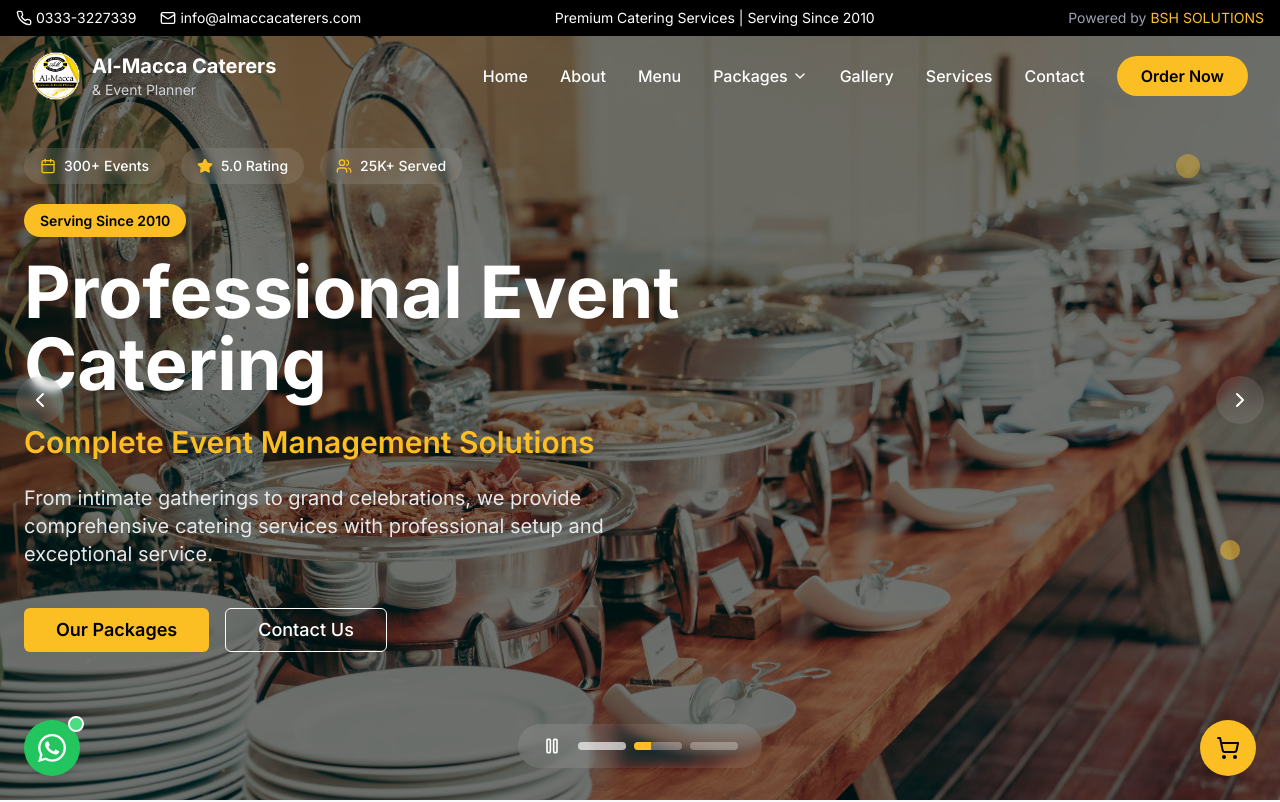
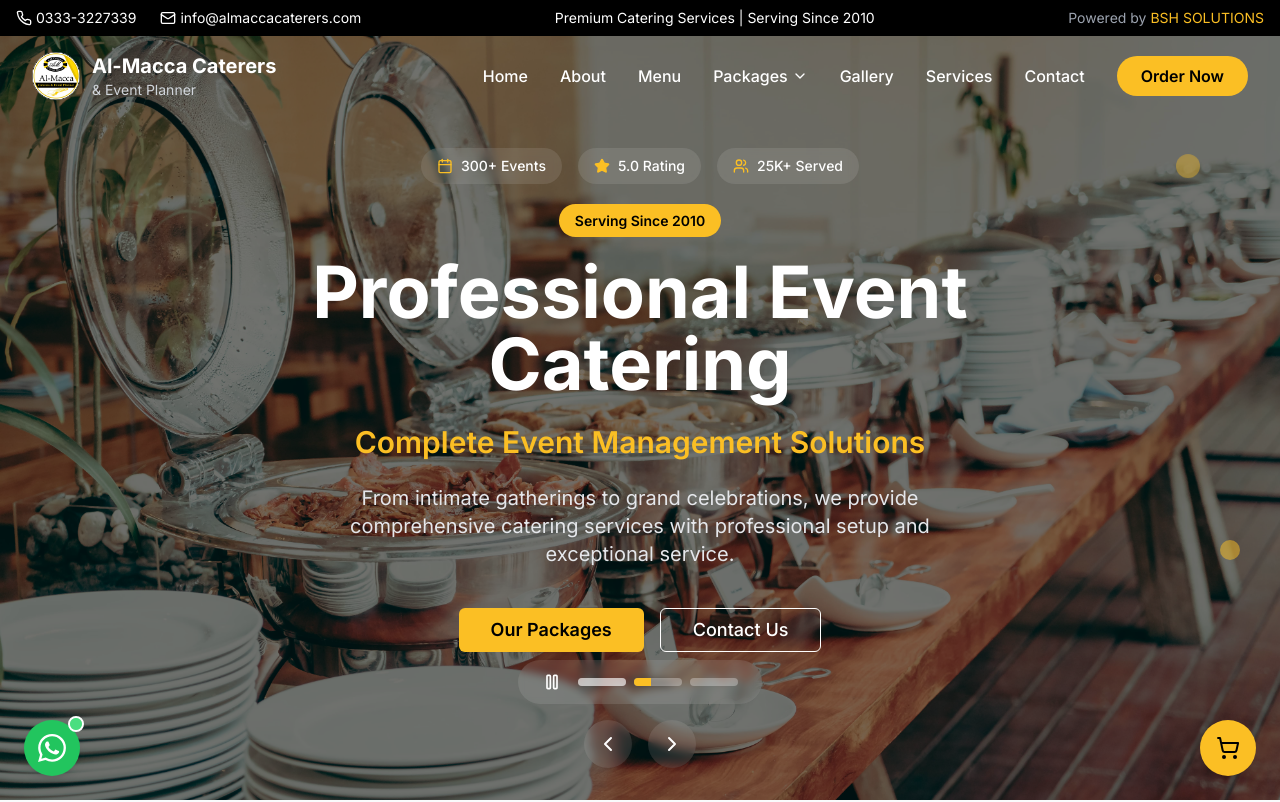
Before and after one commit to almaccaevents-blip/almacca, a Next.js app: page / in a window 1280 px wide. Shown: the top 802 px of the page. Built offline with nearby package versions, Linux system fonts and the light colour scheme.

Commit message:
Updated Hero section

```diff
--- a/components/HeroSlider.tsx
+++ b/components/HeroSlider.tsx
@@ -91,7 +91,7 @@ export default function HeroSlider() {
   };
 
   return (
-    <div className="relative h-screen overflow-hidden">
+    <div className="relative h-screen overflow-hidden flex flex-col justify-between">
   {/* Background Images */}
   {slides.map((slide, index) => (
     <div
@@ -113,7 +113,7 @@ export default function HeroSlider() {
     </div>
   ))}
 
-      {/* Floating Elements - Enhanced Mobile Responsiveness */}
+  {/* Floating Elements */}
   <div className="absolute inset-0 overflow-hidden pointer-events-none">
     <div className="absolute top-10 sm:top-20 left-5 sm:left-10 w-2 sm:w-4 h-2 sm:h-4 bg-yellow-400 rounded-full animate-pulse opacity-60" />
     <div className="absolute top-20 sm:top-40 right-10 sm:right-20 w-3 sm:w-6 h-3 sm:h-6 bg-yellow-400 rounded-full animate-bounce opacity-40" />
@@ -121,10 +121,9 @@ export default function HeroSlider() {
     <div className="absolute bottom-30 sm:bottom-60 right-5 sm:right-10 w-2 sm:w-5 h-2 sm:h-5 bg-yellow-400 rounded-full animate-pulse opacity-30" />
   </div>
 
-      {/* Content - Enhanced Mobile Layout */}
-      <div className="relative z-10 h-full flex items-center">
-        <div className="container mx-auto px-4 sm:px-6">
-          <div className="max-w-4xl">
+  {/* Content Centered for Mobile */}
+  <div className="relative z-10 flex items-center justify-center text-center h-full px-4 sm:px-6">
+    <div className="max-w-4xl w-full">
       {slides.map((slide, index) => (
         <div
           key={slide.id}
@@ -136,8 +135,8 @@ export default function HeroSlider() {
         >
           {index === currentSlide && (
             <>
-                    {/* Stats Bar - Enhanced Mobile Layout */}
-                    <div className="flex flex-wrap items-center gap-2 sm:gap-4 mb-4 sm:mb-6">
+              {/* Stats Bar */}
+              <div className="flex flex-wrap items-center justify-center gap-2 sm:gap-4 mb-4 sm:mb-6">
                 <div className="flex items-center space-x-1 sm:space-x-2 bg-white/10 backdrop-blur-sm rounded-full px-2 sm:px-4 py-1 sm:py-2">
                   <Calendar className="w-3 sm:w-4 h-3 sm:h-4 text-yellow-400" />
                   <span className="text-white text-xs sm:text-sm font-medium">
@@ -158,7 +157,7 @@ export default function HeroSlider() {
                 </div>
               </div>
 
-                    {/* Main Content - Improved Mobile Typography */}
+              {/* Main Content */}
               <div className="space-y-3 sm:space-y-6">
                 <div className="inline-block">
                   <span className="bg-yellow-400 text-black px-2 sm:px-4 py-1 sm:py-2 rounded-full text-xs sm:text-sm font-semibold">
@@ -174,12 +173,12 @@ export default function HeroSlider() {
                   {slide.subtitle}
                 </h2>
 
-                      <p className="text-sm sm:text-lg md:text-xl text-gray-200 max-w-2xl leading-relaxed">
+                <p className="text-sm sm:text-lg md:text-xl text-gray-200 max-w-2xl mx-auto leading-relaxed">
                   {slide.description}
                 </p>
 
-                      {/* Buttons - Enhanced Mobile Layout */}
-                      <div className="flex flex-col sm:flex-row gap-3 sm:gap-4 pt-2 sm:pt-4">
+                {/* Buttons */}
+                <div className="flex flex-col sm:flex-row gap-3 sm:gap-4 pt-2 sm:pt-4 justify-center">
                   <Button
                     asChild
                     size="lg"
@@ -203,13 +202,11 @@ export default function HeroSlider() {
       ))}
     </div>
   </div>
-      </div>
 
-      {/* Navigation Controls - Enhanced Mobile Responsiveness */}
-      <div className="absolute bottom-4 sm:bottom-8 left-1/2 transform -translate-x-1/2 z-20">
+  {/* Controls & Arrows at Bottom for Mobile */}
+  <div className="absolute bottom-4 sm:bottom-8 left-1/2 transform -translate-x-1/2 z-20 flex flex-col items-center gap-3 sm:gap-4 w-full">
+    {/* Play/Pause & Indicators */}
     <div className="flex items-center space-x-2 sm:space-x-4 bg-white/10 backdrop-blur-sm rounded-full px-3 sm:px-6 py-2 sm:py-3">
-
-          {/* Play/Pause Button */}
       <button
         onClick={togglePlayPause}
         className="text-white hover:text-yellow-400 transition-colors"
@@ -223,7 +220,6 @@ export default function HeroSlider() {
         )}
       </button>
 
-          {/* Slide Indicators - Mobile Optimized */}
       <div className="flex space-x-1 sm:space-x-2">
         {slides.map((_, index) => (
           <button
@@ -250,14 +246,13 @@ export default function HeroSlider() {
           </button>
         ))}
       </div>
-
-        </div>
     </div>
 
-      {/* Arrow Navigation - Mobile Optimized */}
+    {/* Arrows Centered Below */}
+    <div className="flex items-center gap-4">
       <button
         onClick={prevSlide}
-        className="absolute left-2 sm:left-4 top-1/2 transform -translate-y-1/2 z-20 bg-white/10 backdrop-blur-sm text-white p-1.5 sm:p-3 rounded-full hover:bg-white/20 transition-all"
+        className="bg-white/10 backdrop-blur-sm text-white p-2 sm:p-3 rounded-full hover:bg-white/20 transition-all"
         aria-label="Previous slide"
         title="Previous slide"
       >
@@ -266,12 +261,15 @@ export default function HeroSlider() {
 
       <button
         onClick={nextSlide}
-        className="absolute right-2 sm:right-4 top-1/2 transform -translate-y-1/2 z-20 bg-white/10 backdrop-blur-sm text-white p-1.5 sm:p-3 rounded-full hover:bg-white/20 transition-all"
+        className="bg-white/10 backdrop-blur-sm text-white p-2 sm:p-3 rounded-full hover:bg-white/20 transition-all"
         aria-label="Next slide"
         title="Next slide"
       >
         <ChevronRight className="w-4 sm:w-6 h-4 sm:h-6" />
       </button>
     </div>
+  </div>
+</div>
+
   );
 }
```
Lines whose indentation alone changed are shown as unchanged.
